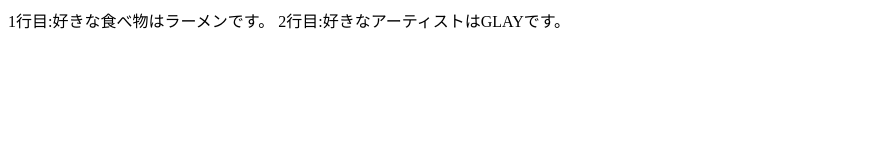
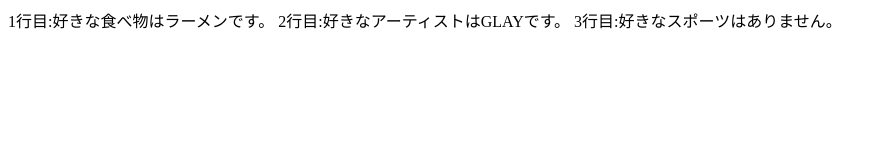
Before and after one commit to hiraharu2001/command-practice, a plain HTML site: page index.html in a window 1280 px wide. Shown: the whole page, without its empty margins (0-886 px from the left). Drawn offline with Linux system fonts and the light colour scheme.

Commit message:
好きなスポーツを追加

```diff
--- a/index.html
+++ b/index.html
@@ -3,5 +3,6 @@
 <body>
 	1行目:好きな食べ物はラーメンです。
 	2行目:好きなアーティストはGLAYです。
+	3行目:好きなスポーツはありません。
 </body>
 </html>
```
